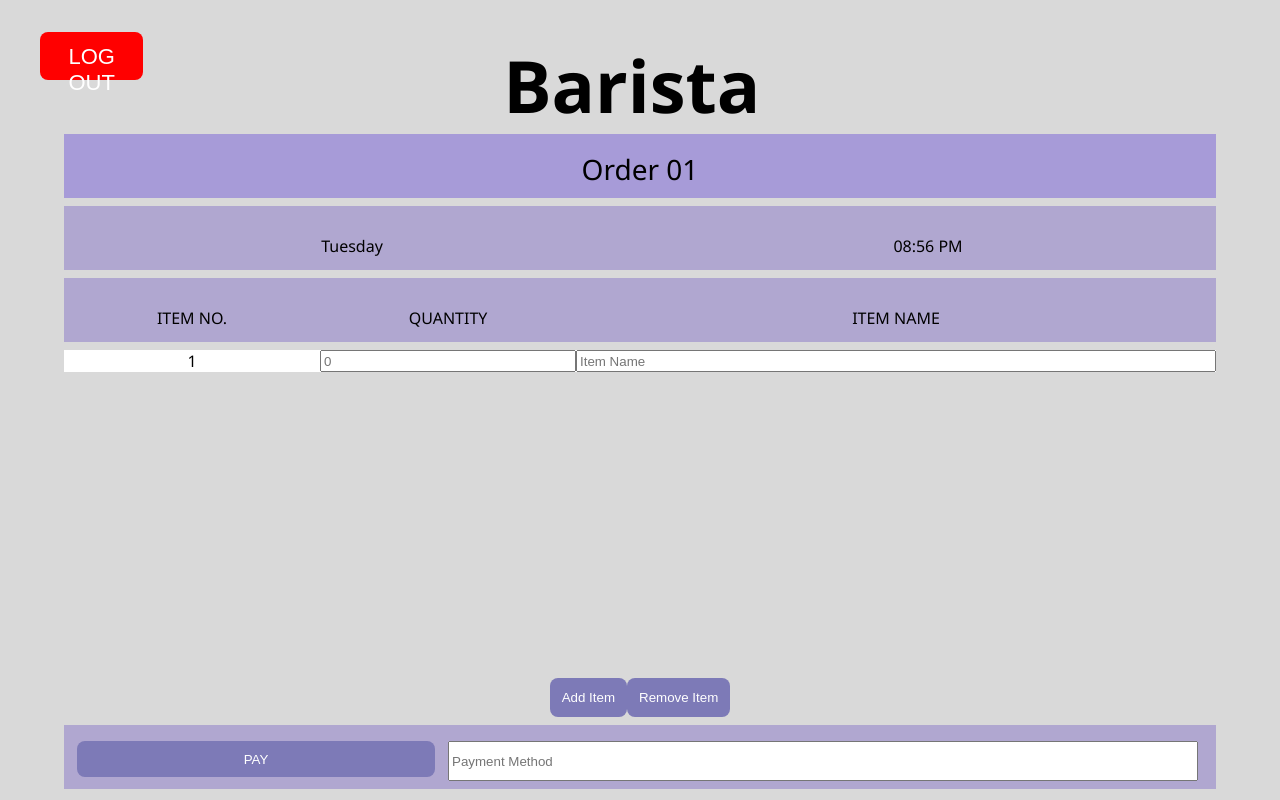
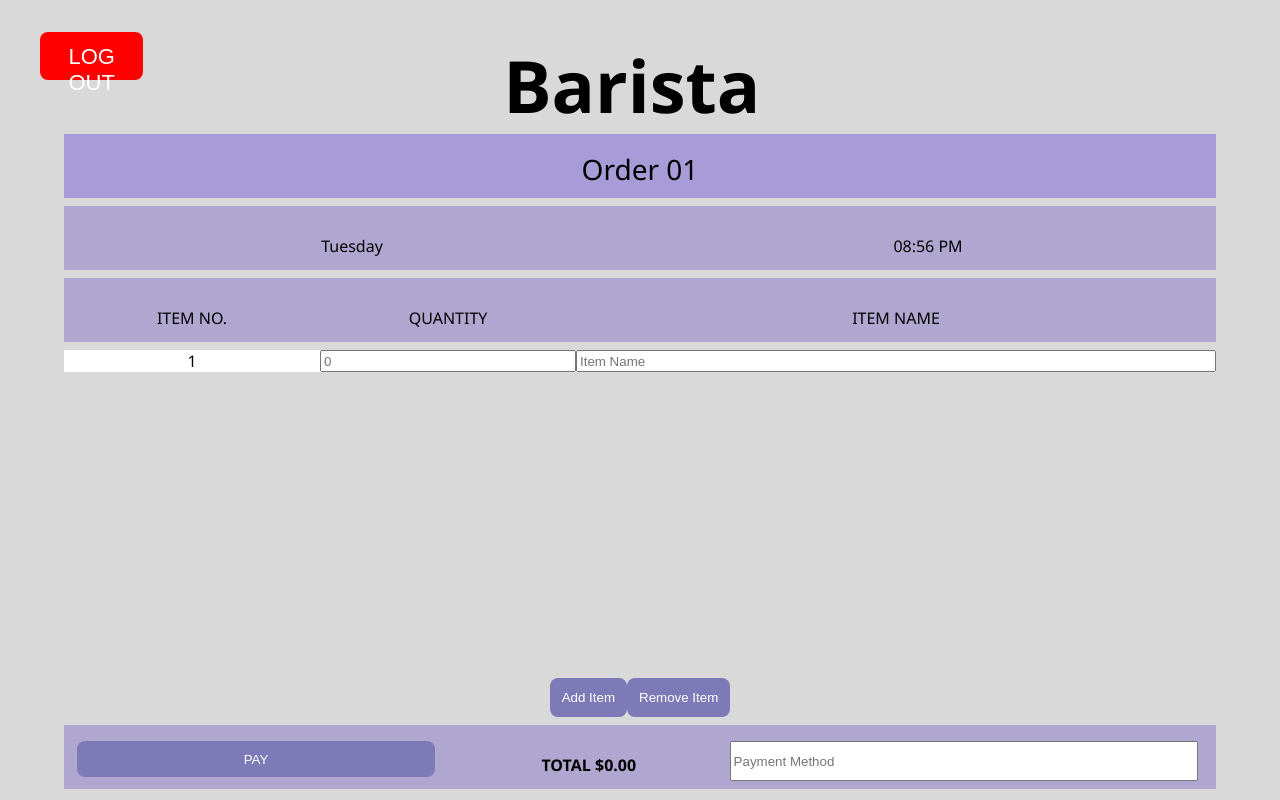
Before and after one commit to milanj08/Coffee-Shop-App, a React (Create React App) app in the folder frontend/: page /baristaHome in a window 1280 px wide. Built offline with nearby package versions, Linux system fonts and the light colour scheme; no server answers.

Commit message:
Show running order total, stop sending client-computed totals, format currency to two decimals

```diff
--- a/frontend/src/pages/accountingreport.js
+++ b/frontend/src/pages/accountingreport.js
@@ -2,6 +2,7 @@ import React, { useEffect, useState } from 'react';
 import axios from 'axios';
 import BackButton from '../components/backbutton';
 import './accountingreport.css';
+import { API_BASE_URL } from '../config';
 
 export default function AccountingReport() {
     const [data, setData] = useState([]);
@@ -10,7 +11,7 @@ export default function AccountingReport() {
     useEffect(() => {
         const fetchData = async () => {
             try {
-                const response = await axios.get('http://localhost:8000/api/accounting/');
+                const response = await axios.get(`${API_BASE_URL}accounting/`);
                 const transformedData = response.data.map((entry) => ({
                     ...entry,
                     timestamp: `${entry.day} ${entry.time}`,
@@ -48,7 +49,7 @@ export default function AccountingReport() {
                                 data.map((entry, index) => (
                                     <tr key={index}>
                                         <td>{entry.timestamp}</td>
-                                        <td>{entry.account_balance}</td>
+                                        <td>${Number(entry.account_balance).toFixed(2)}</td>
                                     </tr>
                                 ))
                             ) : (
--- a/frontend/src/pages/baristaHome.css
+++ b/frontend/src/pages/baristaHome.css
@@ -46,8 +46,15 @@
 
 #bottomRow {
     display: grid;
-    grid-template-columns: 30vw 60vw;
+    /* Three columns now: pay button, order total, payment method.
+       Still sums to 90vw to match .ordered-items-container above. */
+    grid-template-columns: 30vw 22vw 38vw;
     background-color: #B0A7D0;
+}
+
+#orderTotal {
+    font-weight: bold;
+    white-space: nowrap;
 }
 
 
@@ -88,5 +95,6 @@
 .paymentField{
     justify-content: center;
     margin-bottom: 1vh;
-    width: 58vw;
+    /* Narrowed from 58vw to fit the new three-column bottomRow. */
+    width: 36vw;
 }
--- a/frontend/src/pages/baristaHome.js
+++ b/frontend/src/pages/baristaHome.js
@@ -1,11 +1,12 @@
 //Used to display the home page of the barista
-import React, { useContext, useState } from "react";
+import React, { useContext, useEffect, useState } from "react";
 import { OrderContext } from '../OrderContext';
 import { useNavigate } from 'react-router-dom';
 import axios from 'axios';
 import './baristaHome.css';
 import './login';
 import './baristaRecipe';
+import { API_BASE_URL } from '../config';
 
 const BaristaHome = () => {
 
@@ -23,6 +24,28 @@ const BaristaHome = () => {
     const [orderItems, setOrderItems] = useState([
         { quantity: '', name: '' },
     ]);
+
+    // Menu prices, keyed by lowercased drink name.
+    //
+    // This is for DISPLAY ONLY - so the barista can tell the customer what they
+    // owe. The server still prices the sale from its own Menu table when the
+    // order is submitted, and its number is the one that gets charged. If the
+    // two ever disagree, the server is right and this is stale.
+    const [menuPrices, setMenuPrices] = useState({});
+
+    // Fetched once when the page loads rather than per drink per order.
+    useEffect(() => {
+        axios.get(`${API_BASE_URL}menu/`)
+            .then(response => {
+                const prices = {};
+                for (const drink of response.data) {
+                    // DRF serializes DecimalField as a string, so parse it.
+                    prices[drink.name.toLowerCase()] = parseFloat(drink.price);
+                }
+                setMenuPrices(prices);
+            })
+            .catch(error => console.error('Failed to load menu prices:', error));
+    }, []);
 
     // Get input from text fields for order information
     const handleInputChange = (index, field, value) => {
@@ -54,17 +77,15 @@ const BaristaHome = () => {
         // Used to store all recipes and their steps
         const allRecipes = [];
 
-        let total = 0;
-
-        // For each item the customer ordered:
-        // Calculate the total sale
-        // Get the steps for each recipe
+        // For each item the customer ordered, get the steps for each recipe.
+        // Pricing is not done here - the server computes the total from
+        // Menu.price so a client cannot name its own amount.
         for (const item of orderItems) {
             const name = item.name;
             const quantity = item.quantity;
 
             try {
-                const response = await axios.get(`http://localhost:8000/api/recipes/?recipe_name=${encodeURIComponent(name)}`);
+                const response = await axios.get(`${API_BASE_URL}recipes/?recipe_name=${encodeURIComponent(name)}`);
                 const recipeData = response.data;
 
                 if (recipeData.length === 0) {
@@ -82,14 +103,6 @@ const BaristaHome = () => {
                     }));
                     allRecipes.push(...indexedRecipeData);
                 }
-
-                // Get price of current drink
-                const recipeResponse = await axios.get(`http://localhost:8000/api/menu/?name=${encodeURIComponent(name)}`);
-                const drink = recipeResponse.data[0];
-
-                // Save the cost of the drink to our total sale
-                const unitPrice = parseFloat(drink.price);
-                total += unitPrice * quantity;
             } catch (error) {
                 console.error(`Error fetching recipe for ${name}:`, error);
                 alert(`Failed to fetch recipe for ${name}`);
@@ -103,11 +116,9 @@ const BaristaHome = () => {
         }
 
 
-        // Record sales in the backend
+        // Record sales in the backend. The server timestamps the sale and
+        // prices it from the menu, so neither is sent from here.
         const salePayload = {
-            time: now.toLocaleTimeString(undefined, { hour: '2-digit', minute: '2-digit' }),
-            day: new Date().toISOString().split('T')[0],
-            total, // Include the total here instead of sending per-item info
             payment_method: paymentMethod.toLowerCase(),
             items: orderItems.map(item => ({
                 drink_name: item.name,
@@ -118,7 +129,7 @@ const BaristaHome = () => {
         console.log("Sale payload:", salePayload);
 
         try {
-            const saleMade = await axios.post("http://localhost:8000/api/sales/record-sale", salePayload);
+            const saleMade = await axios.post(`${API_BASE_URL}sales/record-sale`, salePayload);
             console.log("SALE MADE:", saleMade);
         } catch (error) {
             console.error(`Failed to record sale:`, error);
@@ -132,6 +143,25 @@ const BaristaHome = () => {
     };
 
     const [paymentMethod, setPaymentMethod] = useState('');
+
+    // Running total, recomputed on every render from the current order.
+    // A name that isn't on the menu is flagged rather than silently counted as
+    // free - a typo should not quietly undercharge the customer.
+    let orderTotal = 0;
+    let hasUnknownItem = false;
+
+    for (const item of orderItems) {
+        const name = item.name.trim().toLowerCase();
+        if (name === '') continue;
+
+        const unitPrice = menuPrices[name];
+        if (unitPrice === undefined) {
+            hasUnknownItem = true;
+            continue;
+        }
+
+        orderTotal += unitPrice * (parseInt(item.quantity, 10) || 0);
+    }
 
     // Used to set date and time
     const now = new Date();
@@ -200,6 +230,11 @@ const BaristaHome = () => {
                 { /* pay button and payment method field */ }
                 <div className="order-row" id="bottomRow">
                 <button className="labels" id="payButton" onClick={handlePay}>PAY</button>
+                    <span className="labels" id="orderTotal">
+                        {hasUnknownItem
+                            ? 'ITEM NOT ON MENU'
+                            : `TOTAL $${orderTotal.toFixed(2)}`}
+                    </span>
                     <input
                         type="text"
                         className="paymentField"
--- a/frontend/src/pages/inventory.js
+++ b/frontend/src/pages/inventory.js
@@ -3,6 +3,7 @@ import { useNavigate } from 'react-router-dom';
 import axios from 'axios';
 import './managerHome';
 import './inventory.css';
+import { API_BASE_URL } from '../config';
 
 
 // 10% tax rate
@@ -74,11 +75,11 @@ const Inventory = () => {
 
         try {
             // Sends a message to the backend and prints the reponse to console
-            const response = await axios.patch('http://localhost:8000/api/inventory/update/', { order: orderItems }, {headers: {'Content-Type': 'application/json'}});
+            const response = await axios.patch(`${API_BASE_URL}inventory/update/`, { order: orderItems }, {headers: {'Content-Type': 'application/json'}});
             console.log(response.data);
 
             // Used to update our accounting balance based on how much we purchased
-            const accountBalanceResponse = await axios.post('http://localhost:8000/api/accounting/purchase/', { total_purchase: total }, {headers: {'Content-Type': 'application/json'}});
+            const accountBalanceResponse = await axios.post(`${API_BASE_URL}accounting/purchase/`, { total_purchase: total }, {headers: {'Content-Type': 'application/json'}});
             console.log(accountBalanceResponse.data);
 
             // Refresh our inventory and balance to reflect our purchase
@@ -96,7 +97,7 @@ const Inventory = () => {
     // Receive all inventory found in database
     const fetchInventory = async () => {
         try {
-            const response = await axios.get('http://localhost:8000/api/inventory/');
+            const response = await axios.get(`${API_BASE_URL}inventory/`);
             setInventoryItems(response.data);
             setQuantities(Array(response.data.length).fill(0));
         } catch (error) {
@@ -106,7 +107,7 @@ const Inventory = () => {
 
     const fetchAccountBalance = async () => {
         try {
-            const response = await axios.get('http://localhost:8000/api/accounting/check/');
+            const response = await axios.get(`${API_BASE_URL}accounting/check/`);
             setAccountBalance(response.data.account_balance);
         } catch (error) {
             console.error("Failed to fetch account balance:", error);
@@ -181,7 +182,10 @@ const Inventory = () => {
 
                 { /* Order Summary */ }
                 <div className="order-container">
-                    <h3>Current Balance: ${accountBalance}</h3>
+                    { /* Number(...).toFixed(2) so money always renders with two
+                         decimals. JSON has no trailing zeros, so 50014.50 comes
+                         back as 50014.5 and would display as "$50014.5". */ }
+                    <h3>Current Balance: ${Number(accountBalance).toFixed(2)}</h3>
                     <h3>Order Summary</h3>
 
 
--- a/frontend/src/pages/managerHome.js
+++ b/frontend/src/pages/managerHome.js
@@ -4,7 +4,6 @@ import { useNavigate } from 'react-router-dom';
 import './managerHome.css';
 import './inventory';
 import './employees';
-import '../reports';
 import './login';
 
 
```
